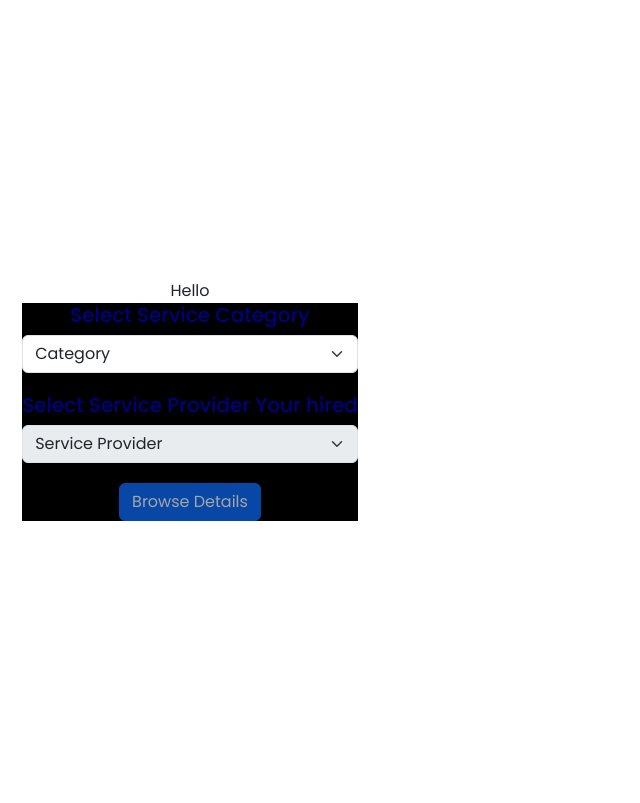
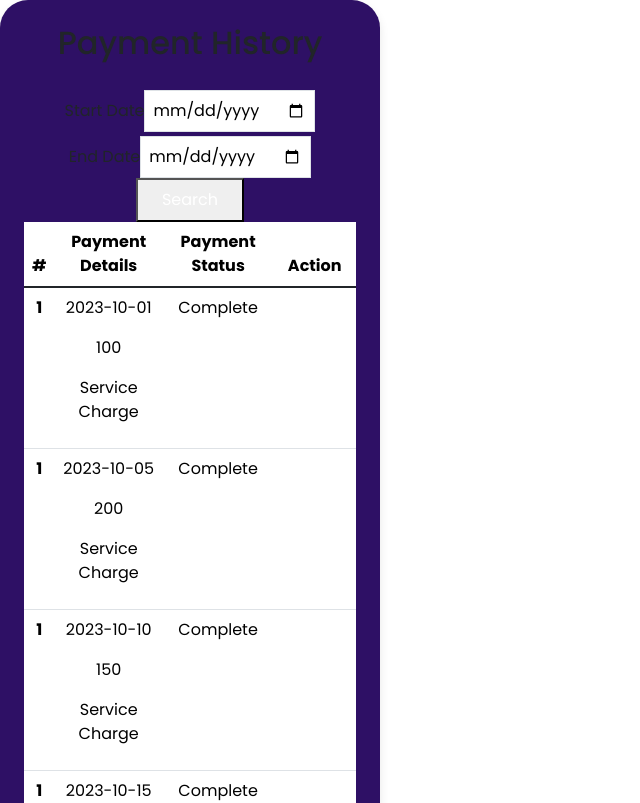
Before and after one commit to Dinithi-2000/All-in-one-Personal-Assistance-App, a React (Create React App) app in the folder Frontend/personal-assistance-app/: page / in a window 1280 px wide. Shown: the top 803 px of the page, without its empty margins (0-640 px from the left). Built offline with nearby package versions, Linux system fonts and the light colour scheme.

Commit message:
Payment History modify

```diff
--- a/Frontend/personal-assistance-app/src/App.js
+++ b/Frontend/personal-assistance-app/src/App.js
@@ -4,6 +4,7 @@ import PaymentDashboard from './Component/Pages/PaymentDashboard';
 import PaymentMethod from './Component/UI/PaymentMethod';
 import ServiceCatergoty from './Component/UI/ServiceCatergoty';
 import MonthlyPayment from './Component/UI/MonthlyPayment';
+import PaymentHistory from './Component/UI/PaymentHistory';
 
 function App() {
   return (
@@ -12,7 +13,8 @@ function App() {
 
       {/*<PaymentDashboard />*/}
       {/*<PaymentMethod />*/}
-      <MonthlyPayment />
+      {/*<MonthlyPayment />*/}
+      <PaymentHistory />
     </div>
   );
 }
--- /dev/null
+++ b/Frontend/personal-assistance-app/src/Component/UI/PaymentHistory.jsx
@@ -0,0 +1,165 @@
+import React, { useState } from "react";
+import "bootstrap/dist/css/bootstrap.min.css";
+import "bootstrap/dist/js/bootstrap.bundle.min.js";
+import "@fortawesome/fontawesome-free/css/all.min.css";
+
+export default function PaymentHistory() {
+  const [payments, setPayments] = useState([
+    {
+      id: 1,
+      date: "2023-10-01",
+      amount: 100,
+      description: "Service Charge",
+      status: "Complete",
+    },
+    {
+      id: 2,
+      date: "2023-10-05",
+      amount: 200,
+      description: "Service Charge",
+      status: "Complete",
+    },
+    {
+      id: 3,
+      date: "2023-10-10",
+      amount: 150,
+      description: "Service Charge",
+      status: "Complete",
+    },
+    {
+      id: 4,
+      date: "2023-10-15",
+      amount: 300,
+      description: "Service Charge",
+      status: "Complete",
+    },
+  ]);
+
+  //state manage for date filter
+  const [startDate, setStartDate] = useState("");
+  const [endDate, setEndDate] = useState("");
+  const [filteredPayments, setFilteredPayments] = useState(payments);
+
+  //handling Function
+  const handleDates = () => {
+    const paymentFiller = payments.filter((pay) => {
+      const paymentDate = new Date(pay.date);
+      const start = new Date(startDate);
+      const end = new Date(endDate);
+
+      //if user not select start date
+      if (!startDate && !endDate) {
+        return true;
+      }
+      if (!startDate) {
+        return paymentDate >= start;
+      }
+      if (!endDate) {
+        return paymentDate <= end;
+      }
+      return paymentDate >= start && paymentDate <= end;
+    });
+    setFilteredPayments(paymentFiller);
+  };
+  return (
+    <div className="container m-6 mx-auto p-4 text-center">
+      <h2 className="text-2xl font-bold mb-4">Payment History</h2>
+      <div className="flex gap-4 mb-6 items-end">
+        <div>
+          <label
+            htmlFor="startDate"
+            className="block text-sm font-medium text-gray-700"
+          >
+            Start Date
+          </label>
+          <input
+            type="date"
+            id="startDate"
+            className="mt-1 block w-full p-2 border border-gray-300 rounded-md"
+            value={startDate}
+            onChange={(e) => setStartDate(e.target.value)}
+          />
+        </div>
+        <div>
+          <label
+            htmlFor="endDate"
+            className="block text-sm font-medium text-gray-700"
+          >
+            End Date
+          </label>
+          <input
+            type="date"
+            id="endDate"
+            className="mt-1 block w-full p-2 border border-gray-300 rounded-md"
+            value={endDate}
+            onChange={(e) => setEndDate(e.target.value)}
+          />
+        </div>
+        <div>
+          <button
+            className="bg-blue-500 text-white px-4 py-2 rounded-md hover:bg-blue-600"
+            onClick={handleDates}
+          >
+            Search
+          </button>
+        </div>
+      </div>
+      {/*
+      <table className="min-w-full bg-white border border-gray-300">
+        <thead className="bg-gray-800 text-white">
+          <tr>
+            <th className="px-4 py-2">ID</th>
+            <th className="px-4 py-2">Date</th>
+            <th className="px-4 py-2">Amount</th>
+            <th className="px-4 py-2">Description</th>
+          </tr>
+        </thead>
+        <tbody>
+          {filteredPayments.map((payment) => (
+            <tr key={payment.id} className="hover:bg-gray-100">
+              <td className="px-4 py-2 ">{payment.id}</td>
+              <td className="px-4 py-2 ">{payment.date}</td>
+              <td className="px-4 py-2 ">${payment.amount}</td>
+              <td className="px-4 py-2 ">{payment.description}</td>
+            </tr>
+          ))}
+        </tbody>
+      </table>*/}
+      <table class="table  table-hover table-striped-row">
+        <thead>
+          <tr>
+            <th scope="col">#</th>
+            <th scope="col">Payment Details</th>
+            <th scope="col">Payment Status</th>
+            <th scope="col">Action</th>
+          </tr>
+        </thead>
+        <tbody class="table-group-divider">
+          {filteredPayments.map((pay) => (
+            <tr>
+              <th scope="row">1</th>
+              <td>
+                <p>{pay.date}</p>
+                <p>{pay.amount}</p>
+                <p>{pay.description}</p>
+              </td>
+              <td>{pay.status}</td>
+              <td></td>
+            </tr>
+          ))}
+          <tr>
+            <th scope="row">2</th>
+            <td>Jacob</td>
+            <td>Thornton</td>
+            <td>@fat</td>
+          </tr>
+          <tr>
+            <th scope="row">3</th>
+            <td colspan="2">Larry the Bird</td>
+            <td>@twitter</td>
+          </tr>
+        </tbody>
+      </table>
+    </div>
+  );
+}
```
